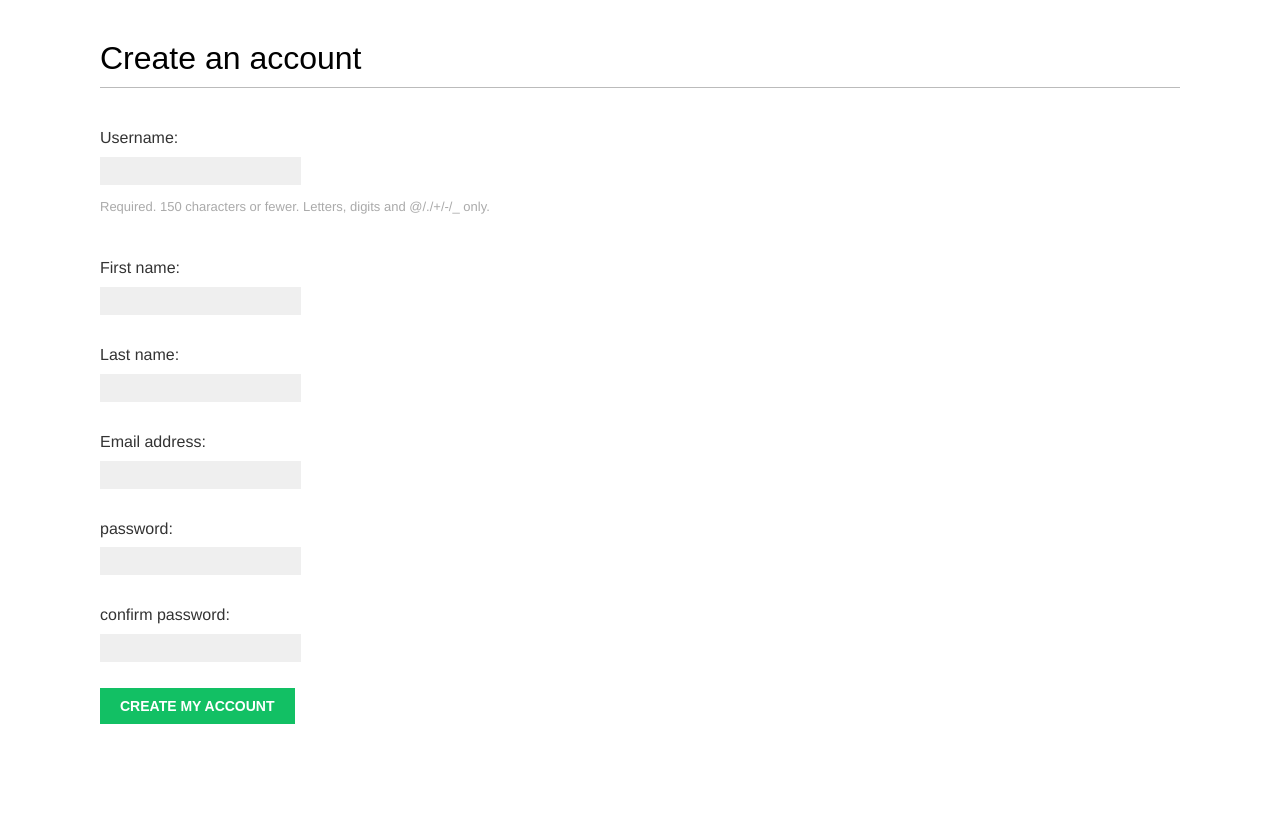
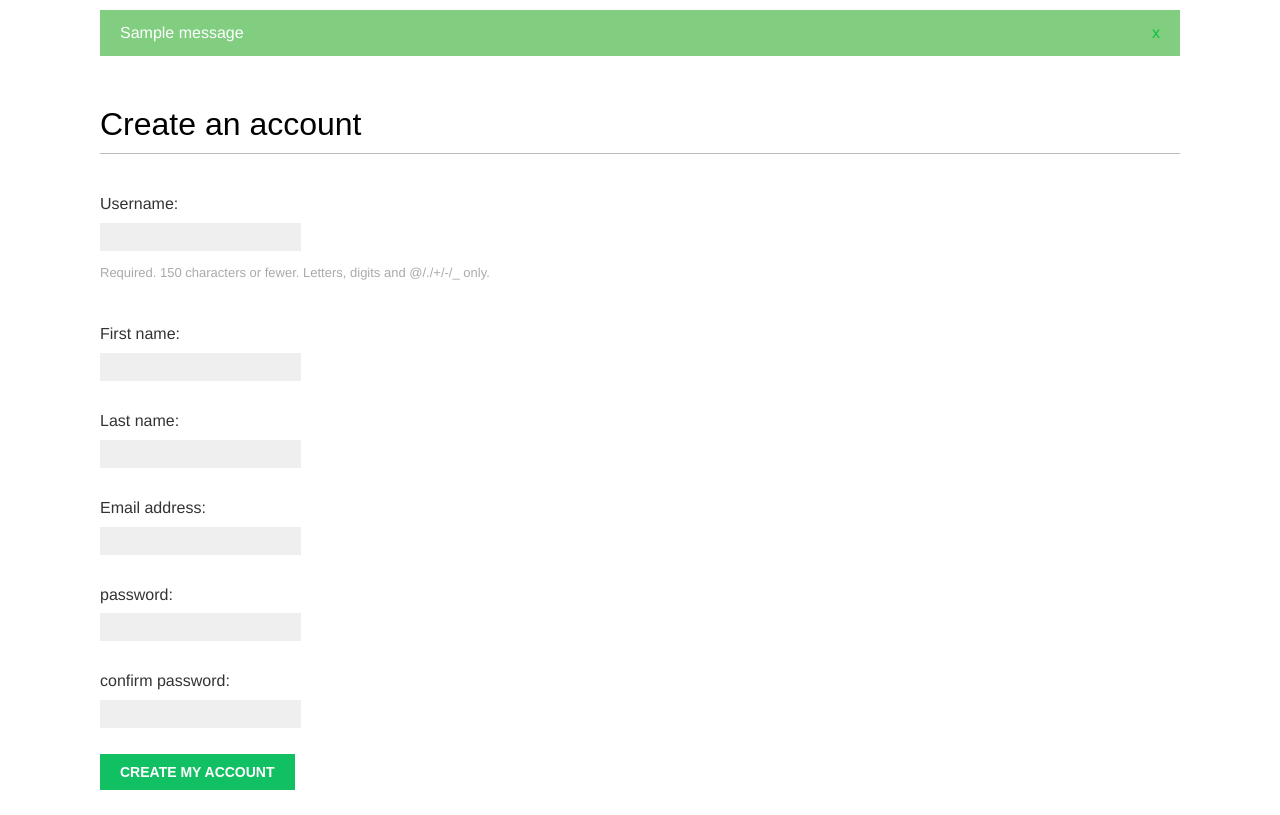
Before and after one commit to Thananjaya/image-sharing, a Django app: page /account/register/ in a window 1280 px wide. Shown: the part 47-862 px from the top of the page. Before the commit the page ends 771 px from the top, so only its background shows below. Run offline with Django 3.2, Linux system fonts and the light colour scheme; one stand-in notice (Sample message) is shown; some web fonts are replaced.

Commit message:
minor changes

```diff
--- a/account/templates/base.html
+++ b/account/templates/base.html
@@ -29,6 +29,16 @@
 	      {% endif %}
 	    </span>
   	</div>
+  	{% if messages %}
+	    <ul class="messages">
+	      {% for message in messages %}
+	        <li class="{{ message.tags }}">
+	          {{ message|safe }}
+            <a href="#" class="close">x</a>
+	        </li>
+	      {% endfor %}
+	    </ul>
+	  {% endif %}
 		<div id="content">
 			{% block content%}
 			{% endblock %}
--- a/account/views.py
+++ b/account/views.py
@@ -9,6 +9,7 @@ from django.http import HttpResponse
 from django.contrib.auth.decorators import login_required
 from django.contrib import messages
 from .forms import LoginForm, RegistrationForm, UserEditForm, ProfileEditForm
+from django.contrib import messages
 
 
 @login_required
@@ -49,11 +50,13 @@ def edit(request):
 		if user_form.is_valid() and profile_form.is_valid():
 			user_form.save()
 			profile_form.save()
-			return render(request, 'account/dashboard.html')
+			messages.success(request, 'Profile successfully updated!!')
+		else:
+			messages.error(request, 'Profile not been updated successfully!!')
 	else:
-		user_form = UserEditForm()
-		profile_form = ProfileEditForm()
-		return render(request, 'account/edit.html', {'user_form': user_form, 'profile_form': profile_form})
+		user_form = UserEditForm(instance= request.user)
+		profile_form = ProfileEditForm(instance= request.user.profile)
+	return render(request, 'account/edit.html', {'user_form': user_form, 'profile_form': profile_form})
 
 
 # just implemented to study how django authentication works
```
Also changed, not shown: db.sqlite3, 1 other file.
